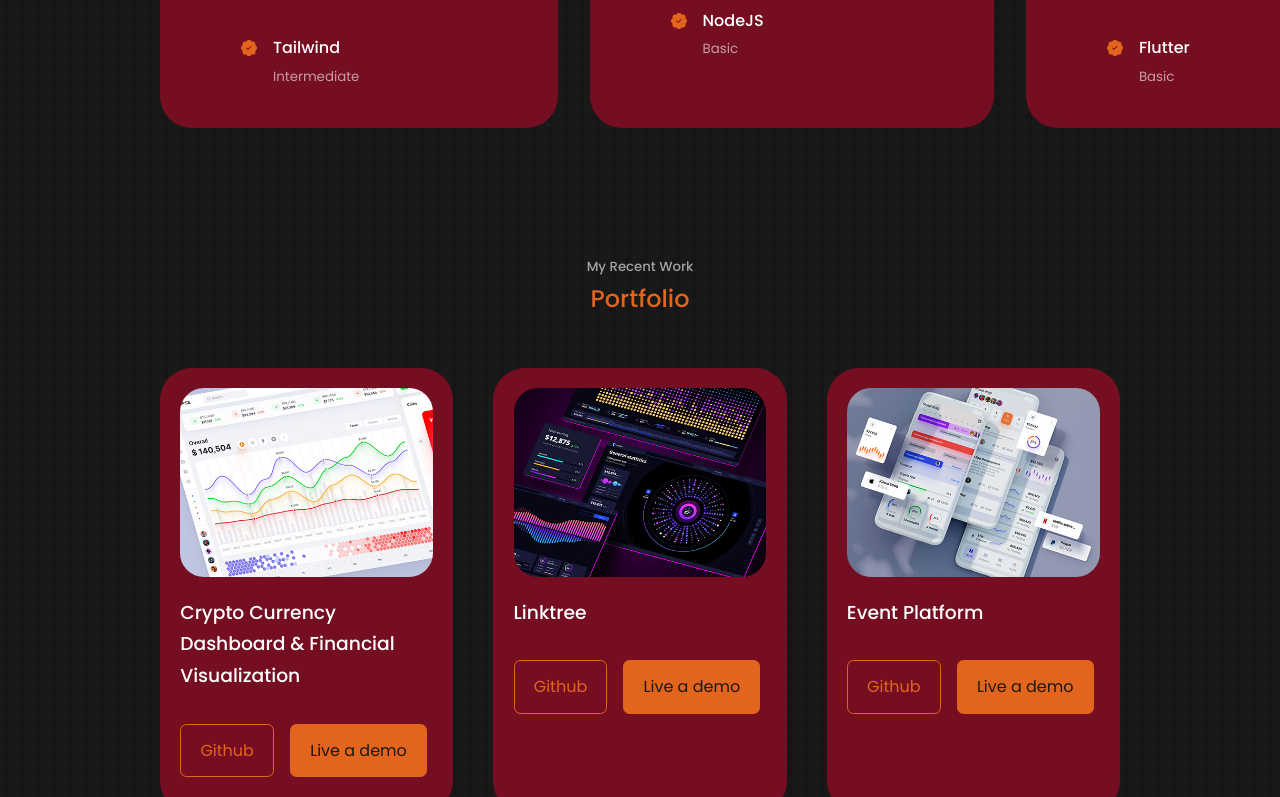
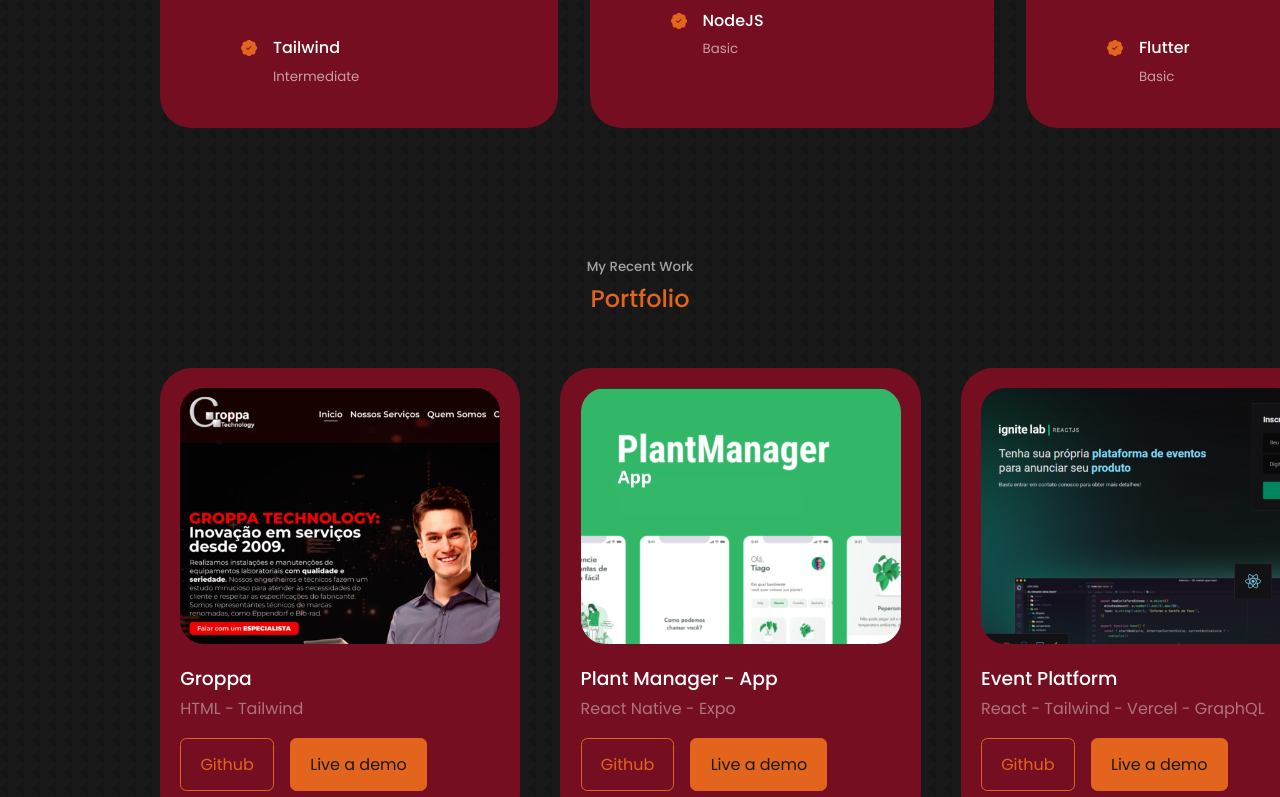
Before and after one commit to judsonkerller/react-portfolio, a React (Create React App) app: page / in a window 1280 px wide. Shown: the part 2003-2800 px from the top of the page. Built offline with nearby package versions, Linux system fonts and the light colour scheme.

Commit message:
chore: update portfolio

```diff
--- a/src/components/portfolio/Portfolio.jsx
+++ b/src/components/portfolio/Portfolio.jsx
@@ -1,30 +1,33 @@
 import React from 'react'
 import './portfolio.css'
-import IMG1 from '../../assets/portfolio1.jpg'
-import IMG2 from '../../assets/portfolio2.jpg'
-import IMG3 from '../../assets/portfolio3.jpg'
+import IMG1 from '../../assets/groppa.png'
+import IMG2 from '../../assets/plantmanager.png'
+import IMG3 from '../../assets/event-platform.png'
 
 const data = [
   {
     id: 1,
     image: IMG1,
-    title: 'Crypto Currency Dashboard & Financial Visualization',
+    title: 'Groppa',
+    subtitle: 'HTML - Tailwind',
     github: 'https://github.com',
     demo: 'https://github.com/judsonkerller'
   },
   {
     id: 2,
     image: IMG2,
-    title: 'Linktree',
-    github: 'https://github.com',
-    demo: 'https://github.com/judsonkerller'
+    title: 'Plant Manager - App',
+    subtitle: 'React Native - Expo',
+    github: 'https://github.com/judsonkerller/plantmanager/tree/main',
+    demo: 'https://github.com/judsonkerller/plantmanager/tree/main'
   },
   {
     id: 3,
     image: IMG3,
     title: 'Event Platform',
-    github: 'https://github.com',
-    demo: 'https://github.com/judsonkerller'
+    subtitle: 'React - Tailwind - Vercel - GraphQL',
+    github: 'https://github.com/judsonkerller/event-platform',
+    demo: 'https://event-platform-pied-zeta.vercel.app/'
   },
 ]
 
@@ -36,13 +39,14 @@
 
       <div className="container portfolio__container">
         {
-          data.map(({id, image, title, github, demo}) => {
+          data.map(({id, image, title, subtitle, github, demo}) => {
             return (
               <article key={id} className="portfolio__item">
                 <div className="portfolio__item-image">
                   <img src={image} alt={title} />
                 </div>
                 <h3>{title}</h3>
+                <p>{subtitle}</p>
                 <div className="portfolio__item-cta">
                   <a
                     href={github}
--- a/src/components/portfolio/portfolio.css
+++ b/src/components/portfolio/portfolio.css
@@ -20,10 +20,24 @@
 .portfolio__item-image {
 	border-radius: 1.5rem;
 	overflow: hidden;
+	width: 20rem;
+	height: 16rem;
+}
+
+img {
+	background-size: cover;
 }
 
 .portfolio__item h3 {
 	margin: 1.2rem 0 2rem;
+}
+
+p {
+	font-size: 1rem;
+	margin-top: -2rem;
+	margin-bottom: 1rem;
+	color: var(--color-light);
+	opacity: 70%;
 }
 
 .portfolio__item-cta {
```
Lines whose indentation alone changed are shown as unchanged.
